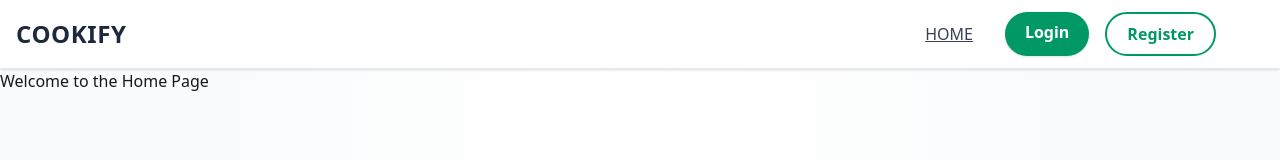
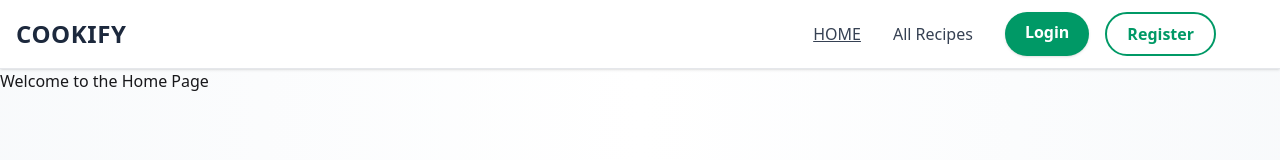
Before and after one commit to WRATHexe/Cookify-Recipe-Website-Client, a React (Vite) app: page / in a window 1280 px wide. Shown: the top 160 px of the page. Built offline with nearby package versions, Linux system fonts and the light colour scheme; no server answers.

Commit message:
feat: add AllRecipes page and RecipeCard component with navigation link

```diff
--- a/src/Routes/router.jsx
+++ b/src/Routes/router.jsx
@@ -1,6 +1,7 @@
 import { createBrowserRouter } from "react-router";
 import HomeLayout from "../layouts/HomeLayout";
 import AddRecipe from "../pages/AddRecipe";
+import AllRecipes from "../pages/AllRecipes";
 import ErrorPage from "../pages/ErrorPage";
 import ForgotPass from "../pages/ForgotPass";
 import Login from "../pages/Login";
@@ -15,6 +16,11 @@ const router = createBrowserRouter([
       {
         path: "/",
         element: <h1>Welcome to the Home Page</h1>,
+      },
+      {
+        path: "/all-recipes",
+        element: <AllRecipes></AllRecipes>,
+        loader: () => fetch("http://localhost:4000/recipes"),
       },
       {
         path: "/login",
--- a/src/components/Header.jsx
+++ b/src/components/Header.jsx
@@ -48,7 +48,16 @@ const Header = () => {
         >
           HOME
         </NavLink>
-
+        <NavLink
+          to="/all-recipes"
+          className={({ isActive }) =>
+            `text-gray-700 hover:text-emerald-600 font-medium transition ${
+              isActive ? "underline" : ""
+            }`
+          }
+        >
+          All Recipes
+        </NavLink>
         {user && (
           <NavLink
             to="/add-recipe"
--- /dev/null
+++ b/src/components/RecipeCard.jsx
@@ -0,0 +1,24 @@
+import { Link } from "react-router";
+
+const RecipeCard = (recipe) => {
+  return (
+    <div className="bg-white rounded-xl shadow-lg p-6 space-y-4">
+      <img
+        src={recipe.photoUrl}
+        alt={recipe.recipeTitle}
+        className="w-full h-48 object-cover rounded-xl"
+      />
+      <h3 className="text-xl font-semibold">{recipe.recipeTitle}</h3>
+      <p className="text-sm text-gray-600">Cuisine: {recipe.CuisineType}</p>
+      <p className="text-sm text-gray-600">Prep Time: {recipe.prepTime} mins</p>
+      <Link
+        to={`/recipe/${recipe.id}`} // Redirects to Recipe Details Page
+        className="text-indigo-600 hover:text-indigo-800 font-semibold"
+      >
+        See Details
+      </Link>
+    </div>
+  );
+};
+
+export default RecipeCard;
--- /dev/null
+++ b/src/pages/AllRecipes.jsx
@@ -0,0 +1,24 @@
+import { useLoaderData } from "react-router";
+import RecipeCard from "../components/RecipeCard";
+
+const AllRecipes = () => {
+  const recipes = useLoaderData();
+  console.log(recipes);
+  return (
+    <div className="min-h-screen bg-gradient-to-r from-indigo-50 via-blue-50 to-purple-50 py-12 px-6">
+      <div className="w-full max-w-6xl mx-auto">
+        <h2 className="text-3xl font-bold text-center text-gray-800 mb-8">
+          All Recipes
+        </h2>
+
+        <div className="grid grid-cols-1 sm:grid-cols-2 md:grid-cols-3 lg:grid-cols-4 gap-6">
+          {recipes.map((recipe) => (
+            <RecipeCard key={recipe._id} recipe={recipe} />
+          ))}
+        </div>
+      </div>
+    </div>
+  );
+};
+
+export default AllRecipes;
```
